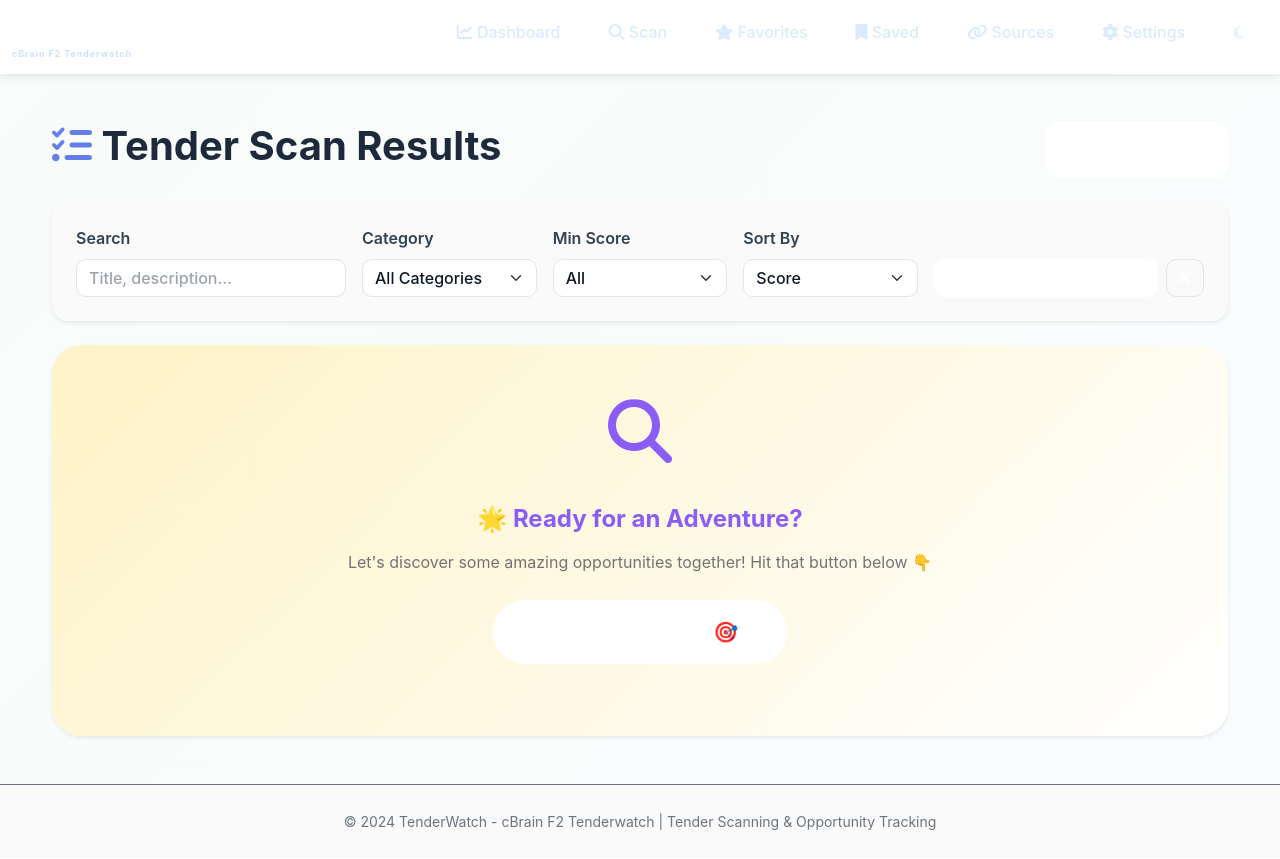
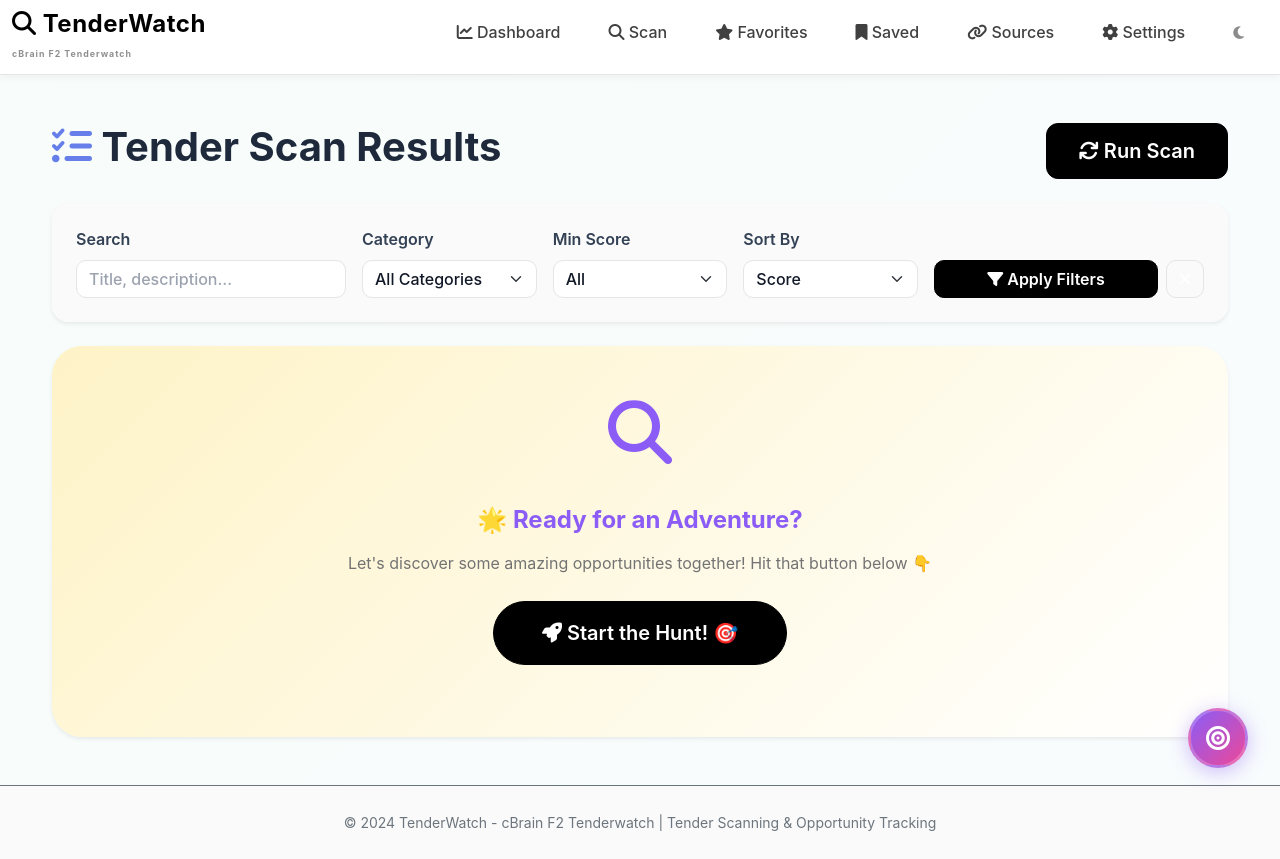
Before and after one commit to bryanmunene/cbrain-tenderwatch, a Flask app: page /scan in a window 1280 px wide. Before the commit the page ends 830 px from the top, so only its background shows below. Run offline with Flask 3, Linux system fonts and the light colour scheme; data that the repository does not hold is empty.

Commit message:
Make light mode pure white/gray, keep dark mode colorful with vibrant gradients - Light mode: White navbar, black text, gray accents, no colors - Dark mode: Purple/pink gradients, animated background, vibrant buttons - Floating scan button already clickable and styled

```diff
--- a/tenderwatch_app/app/templates/base.html
+++ b/tenderwatch_app/app/templates/base.html
@@ -66,8 +66,14 @@
 
         /* Navigation */
         .navbar {
-            background-color: var(--primary);
-            box-shadow: 0 2px 8px rgba(0, 0, 0, 0.1);
+            background-color: #ffffff;
+            box-shadow: 0 2px 8px rgba(0, 0, 0, 0.05);
+            border-bottom: 1px solid #e5e5e5;
+        }
+
+        [data-theme="dark"] .navbar {
+            background: linear-gradient(135deg, #8b5cf6 0%, #ec4899 100%);
+            box-shadow: 0 4px 12px rgba(139, 92, 246, 0.3);
             border-bottom: none;
         }
 
@@ -75,8 +81,12 @@
             font-size: 1.5rem;
             font-weight: 700;
             letter-spacing: 0.5px;
-            color: #fff !important;
+            color: #000000 !important;
             transition: opacity 0.3s ease;
+        }
+
+        [data-theme="dark"] .navbar-brand {
+            color: #ffffff !important;
         }
 
         .navbar-brand:hover {
@@ -86,14 +96,18 @@
         .navbar-brand small {
             font-size: 0.55rem;
             display: block;
-            color: #bfdbfe;
+            color: #737373;
             letter-spacing: 1px;
             margin-top: 0.2rem;
             opacity: 0.8;
         }
 
+        [data-theme="dark"] .navbar-brand small {
+            color: #e0e0e0;
+        }
+
         .nav-link {
-            color: #dbeafe !important;
+            color: #404040 !important;
             transition: all 0.3s ease;
             font-weight: 500;
             padding: 0.75rem 1.25rem !important;
@@ -101,29 +115,53 @@
             margin: 0 0.25rem;
         }
 
+        [data-theme="dark"] .nav-link {
+            color: #dbeafe !important;
+        }
+
         .nav-link:hover {
+            color: #000000 !important;
+            background: rgba(0, 0, 0, 0.05);
+        }
+
+        [data-theme="dark"] .nav-link:hover {
             color: #fff !important;
-            background: rgba(255, 255, 255, 0.1);
+            background: rgba(255, 255, 255, 0.15);
         }
 
         .nav-link.active {
-            background: rgba(255, 255, 255, 0.15);
+            background: rgba(0, 0, 0, 0.08);
+            color: #000000 !important;
+        }
+
+        [data-theme="dark"] .nav-link.active {
+            background: rgba(255, 255, 255, 0.2);
             color: #fff !important;
         }
 
         /* Buttons */
         .btn-primary {
-            background-color: var(--primary);
-            border-color: var(--primary);
+            background-color: #000000;
+            border-color: #000000;
             transition: all 0.3s ease;
             font-weight: 600;
             color: white;
         }
 
+        [data-theme="dark"] .btn-primary {
+            background: linear-gradient(135deg, #8b5cf6 0%, #ec4899 100%);
+            border: none;
+        }
+
         .btn-primary:hover {
-            background-color: #1e40af;
-            border-color: #1e40af;
+            background-color: #262626;
+            border-color: #262626;
             opacity: 0.9;
+        }
+
+        [data-theme="dark"] .btn-primary:hover {
+            transform: translateY(-2px) scale(1.02);
+            box-shadow: 0 8px 20px rgba(236, 72, 153, 0.4);
         }
 
         .btn-secondary {
@@ -903,6 +941,53 @@
     </small>
 </footer>
 
+<!-- Floating Scan Button -->
+<a href="{{ url_for('main.scan') }}" class="floating-scan-btn" title="Quick Scan">
+    <i class="fas fa-bullseye"></i>
+</a>
+
+<style>
+.floating-scan-btn {
+    position: fixed;
+    bottom: 2rem;
+    right: 2rem;
+    width: 60px;
+    height: 60px;
+    border-radius: 50%;
+    background: linear-gradient(135deg, #8b5cf6 0%, #ec4899 100%);
+    color: white;
+    display: flex;
+    align-items: center;
+    justify-content: center;
+    font-size: 1.5rem;
+    box-shadow: 0 4px 20px rgba(139, 92, 246, 0.4);
+    z-index: 1000;
+    transition: all 0.4s cubic-bezier(0.68, -0.55, 0.265, 1.55);
+    text-decoration: none;
+    border: 3px solid rgba(255, 255, 255, 0.2);
+}
+
+.floating-scan-btn:hover {
+    transform: scale(1.15) rotate(360deg);
+    box-shadow: 0 8px 30px rgba(236, 72, 153, 0.6);
+    color: white;
+}
+
+.floating-scan-btn:active {
+    transform: scale(0.95);
+}
+
+@media (max-width: 768px) {
+    .floating-scan-btn {
+        bottom: 1.5rem;
+        right: 1.5rem;
+        width: 50px;
+        height: 50px;
+        font-size: 1.2rem;
+    }
+}
+</style>
+
 <script src="https://cdn.jsdelivr.net/npm/bootstrap@5.3.2/dist/js/bootstrap.bundle.min.js"></script>
 <script src="{{ url_for('static', filename='pwa.js') }}"></script>
 
```
